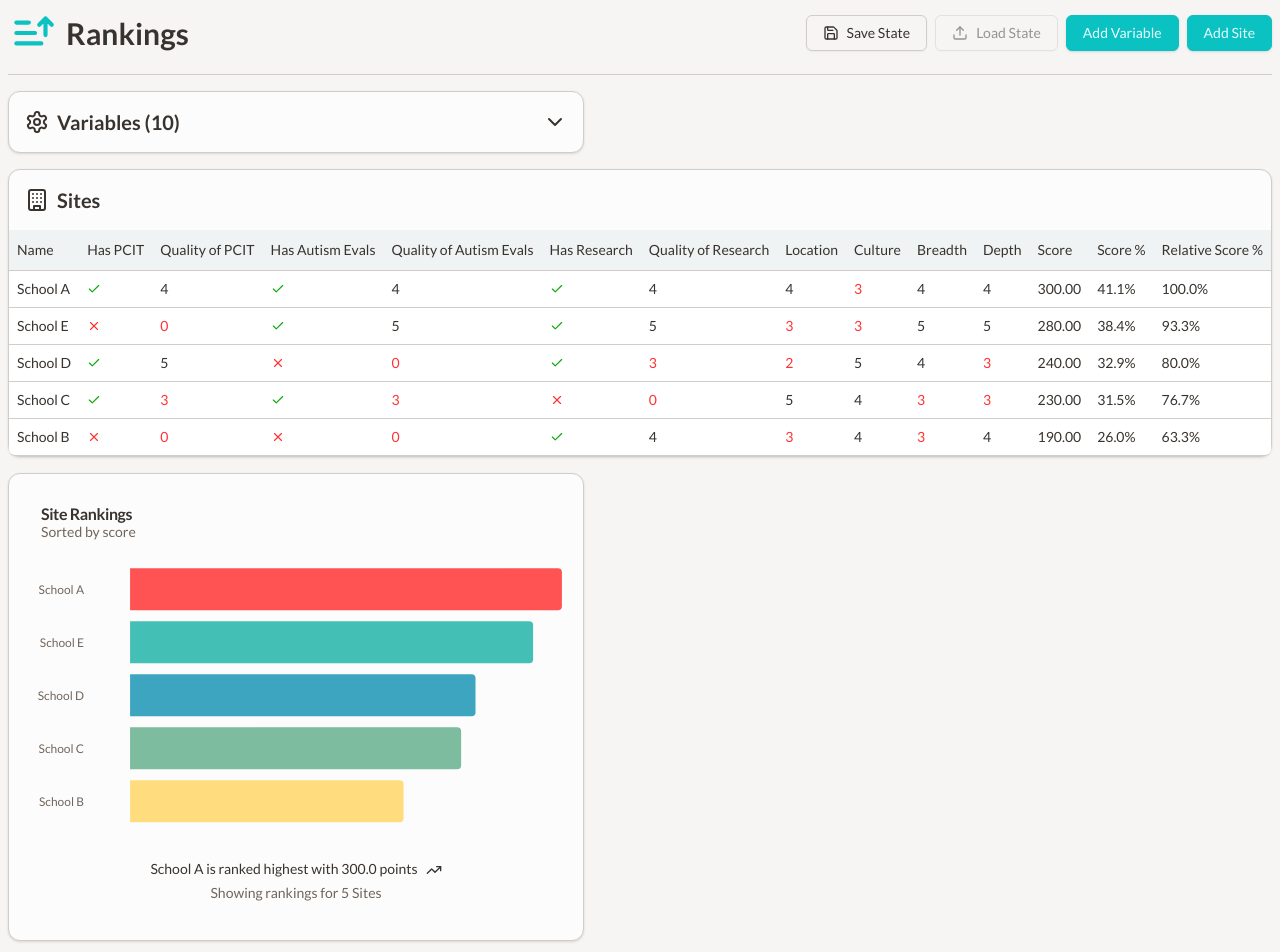
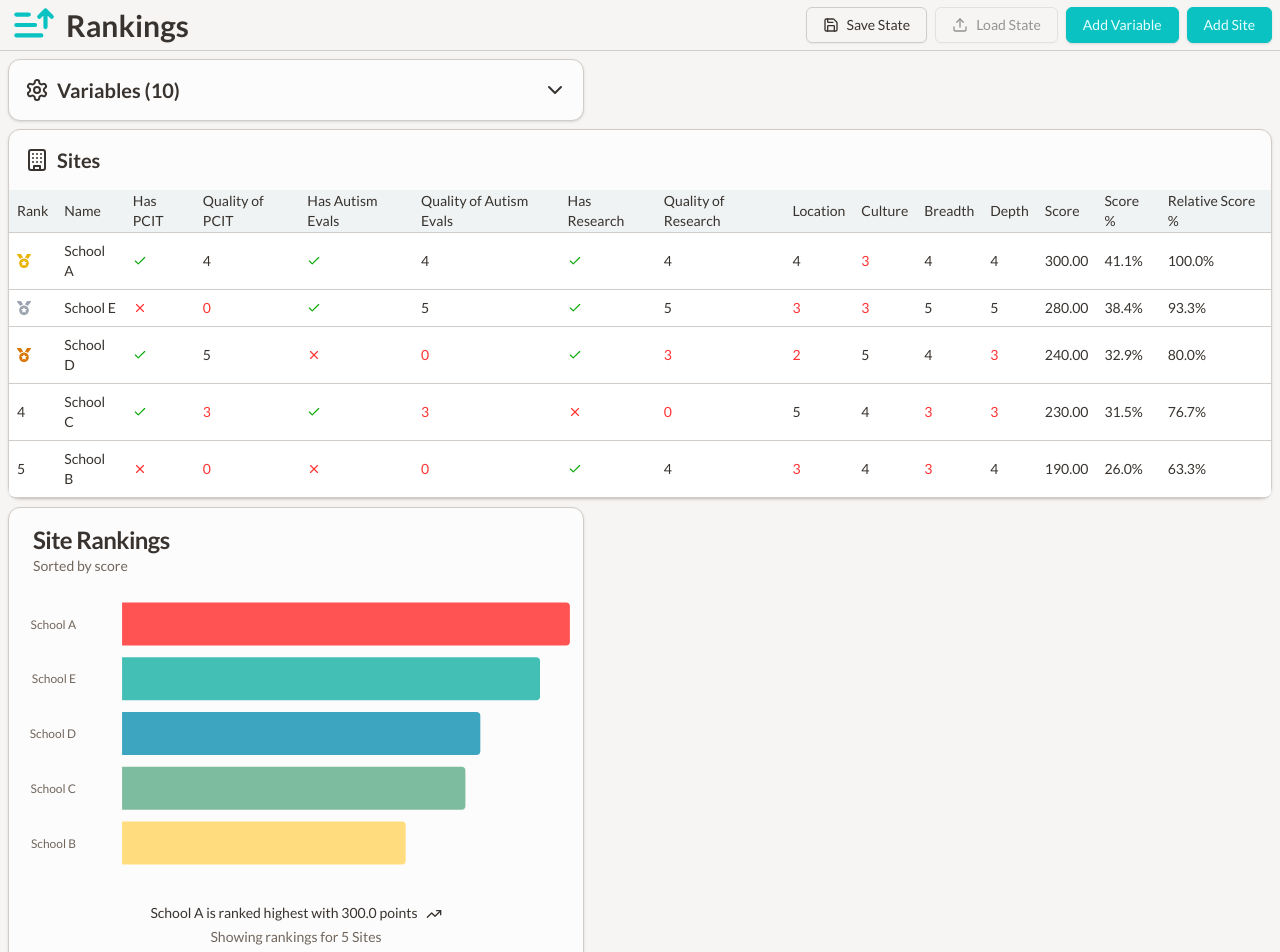
Before and after one commit to DrewJohnsonGT/ranker, a Next.js app: page / in a window 1280 px wide. Shown: the top 952 px of the page. Built offline with nearby package versions, Linux system fonts and the light colour scheme.

Commit message:
Managing local storage state more explicitly

```diff
--- a/src/app/layout.tsx
+++ b/src/app/layout.tsx
@@ -24,7 +24,7 @@ export default function RootLayout({
     <html lang="en" suppressHydrationWarning>
       <body className={font.className}>
         <TooltipProvider>
-          <NextThemesProvider attribute="class" defaultTheme="system">
+          <NextThemesProvider attribute="class" defaultTheme="light">
             {children}
             <Toaster />
           </NextThemesProvider>
--- a/src/app/page.tsx
+++ b/src/app/page.tsx
@@ -4,7 +4,9 @@ import { useMemo, useState } from 'react';
 import { zodResolver } from '@hookform/resolvers/zod';
 import Image from 'next/image';
 import { useForm } from 'react-hook-form';
+import { FaMedal } from 'react-icons/fa';
 import { LuCheck, LuOctagonAlert, LuX } from 'react-icons/lu';
+import { toast } from 'sonner';
 import z from 'zod';
 import { AppStateDialog } from '~/components/AppStateDialog';
 import { RankedBars } from '~/components/RankedBars';
@@ -77,13 +79,20 @@ const rowSchema = z.object({
 });
 
 export default function Home() {
-  const [variables, setVariables, mountedVariables] = useLocalStorage<
-    VariableDefinition[]
-  >(VARIABLES_LOCAL_STORAGE_KEY, DEFAULT_VARIABLES);
-  const [rows, setRows, mountedRows] = useLocalStorage<RowData[]>(
-    ROWS_LOCAL_STORAGE_KEY,
-    DEFAULT_ROWS,
+  const {
+    value: variables,
+    setValue: setVariables,
+    mounted: mountedVariables,
+  } = useLocalStorage<VariableDefinition[]>(
+    VARIABLES_LOCAL_STORAGE_KEY,
+    DEFAULT_VARIABLES,
   );
+
+  const {
+    value: rows,
+    setValue: setRows,
+    mounted: mountedRows,
+  } = useLocalStorage<RowData[]>(ROWS_LOCAL_STORAGE_KEY, DEFAULT_ROWS);
 
   const [openVariableDialog, setOpenVariableDialog] = useState(false);
   const [openRowDialog, setOpenRowDialog] = useState(false);
@@ -110,12 +119,14 @@ export default function Home() {
         ),
       );
       setEditingVariable(null);
+      toast.success('Variable updated successfully');
     } else {
       const variable: VariableDefinition = {
         id: crypto.randomUUID(),
         ...data,
       };
       setVariables([...variables, variable]);
+      toast.success('Variable added successfully');
     }
     variableForm.reset();
     setOpenVariableDialog(false);
@@ -130,6 +141,7 @@ export default function Home() {
         ),
       );
       setEditingRow(null);
+      toast.success(`${NAME_OF_ROW} updated successfully`);
     } else {
       // Add new row
       const row: RowData = {
@@ -138,6 +150,7 @@ export default function Home() {
         values: data.values,
       };
       setRows([...rows, row]);
+      toast.success(`${NAME_OF_ROW} added successfully`);
     }
     rowForm.reset();
     setOpenRowDialog(false);
@@ -148,6 +161,7 @@ export default function Home() {
       setVariables(variables.filter((v) => v.id !== editingVariable.id));
       setEditingVariable(null);
       setOpenVariableDialog(false);
+      toast.success('Variable deleted successfully');
     }
   };
 
@@ -156,6 +170,7 @@ export default function Home() {
       setRows(rows.filter((r) => r.id !== editingRow.id));
       setEditingRow(null);
       setOpenRowDialog(false);
+      toast.success(`${NAME_OF_ROW} deleted successfully`);
     }
   };
 
@@ -232,8 +247,8 @@ export default function Home() {
   }
 
   return (
-    <div className="space-y-4 p-2">
-      <div className="flex items-center gap-2">
+    <div className="">
+      <div className="flex items-center gap-2 px-2">
         <Image src="/logo.svg" alt="Logo" width={50} height={50} />
         <h1 className="mr-auto text-3xl font-bold">Rankings</h1>
         <AppStateDialog />
@@ -435,8 +450,9 @@ export default function Home() {
           </DialogContent>
         </Dialog>
       </div>
-      <Separator className="my-4 w-full flex-1" />
-      <Accordion type="single" collapsible>
+      <Separator className="w-full flex-1" />
+      <div className="flex flex-wrap gap-2 p-2">
+        <Accordion type="single" className="min-w-96 flex-1" collapsible>
           <AccordionItem value="variables">
             <Card className="max-w-xl">
               <CardHeader>
@@ -479,7 +495,9 @@ export default function Home() {
                               >
                                 <TableCell>{v.name}</TableCell>
                                 <TableCell>
-                                {v.type === 'boolean' ? 'True/False' : 'Number'}
+                                  {v.type === 'boolean'
+                                    ? 'True/False'
+                                    : 'Number'}
                                 </TableCell>
                                 <TableCell>{v.weight}</TableCell>
                               </TableRow>
@@ -512,9 +530,12 @@ export default function Home() {
                   <Table>
                     <TableHeader>
                       <TableRow>
+                        <TableHead>Rank</TableHead>
                         <TableHead>Name</TableHead>
                         {variables.map((variable) => (
-                        <TableHead key={variable.id}>{variable.name}</TableHead>
+                          <TableHead key={variable.id}>
+                            {variable.name}
+                          </TableHead>
                         ))}
                         <TableHead>Score</TableHead>
                         <TableHead>Score %</TableHead>
@@ -522,7 +543,7 @@ export default function Home() {
                       </TableRow>
                     </TableHeader>
                     <TableBody>
-                    {sortedRowsWithScore.map((row) => {
+                      {sortedRowsWithScore.map((row, index) => {
                         const score = row.score;
                         return (
                           <TableRow
@@ -530,6 +551,18 @@ export default function Home() {
                             className="cursor-pointer hover:bg-muted hover:text-primary"
                             onClick={() => startEditingRow(row)}
                           >
+                            <TableCell>
+                              {index === 0 && (
+                                <FaMedal className="text-yellow-500" />
+                              )}
+                              {index === 1 && (
+                                <FaMedal className="text-gray-400" />
+                              )}
+                              {index === 2 && (
+                                <FaMedal className="text-amber-600" />
+                              )}
+                              {index > 2 && index + 1}
+                            </TableCell>
                             <TableCell>{row.name}</TableCell>
                             {variables.map((v) => {
                               const val = row.values[v.name];
@@ -544,7 +577,9 @@ export default function Home() {
                                       {val ? <LuCheck /> : <LuX />}
                                     </span>
                                   ) : (
-                                  <span className={getValueColor(Number(val))}>
+                                    <span
+                                      className={getValueColor(Number(val))}
+                                    >
                                       {val}
                                     </span>
                                   )}
@@ -572,5 +607,6 @@ export default function Home() {
           <RankedBars rows={sortedRowsWithScore} maxScore={maxScore} />
         )}
       </div>
+    </div>
   );
 }
--- a/src/components/AppStateDialog.tsx
+++ b/src/components/AppStateDialog.tsx
@@ -32,6 +32,7 @@ import {
 import { useLocalStorage } from '~/hooks/useLocalStorage';
 import { AppState, RowData, VariableDefinition } from '~/types';
 import {
+  LAST_LOADED_STATE_LOCAL_STORAGE_KEY,
   ROWS_LOCAL_STORAGE_KEY,
   SAVED_STATES_LOCAL_STORAGE_KEY,
   VARIABLES_LOCAL_STORAGE_KEY,
@@ -42,17 +43,17 @@ export function AppStateDialog() {
   const [openLoadDialog, setOpenLoadDialog] = useState(false);
   const [stateName, setStateName] = useState('');
   const [selectedState, setSelectedState] = useState('');
-  const [lastLoadedState, setLastLoadedState] = useState('');
 
-  const [variables, setVariables] = useLocalStorage<VariableDefinition[]>(
-    VARIABLES_LOCAL_STORAGE_KEY,
-    [],
-  );
-  const [rows, setRows] = useLocalStorage<RowData[]>(
+  const { value: variables, setValue: setVariables } = useLocalStorage<
+    VariableDefinition[]
+  >(VARIABLES_LOCAL_STORAGE_KEY, []);
+  const { value: rows, setValue: setRows } = useLocalStorage<RowData[]>(
     ROWS_LOCAL_STORAGE_KEY,
     [],
   );
-  const [savedStates, setSavedStates] = useLocalStorage<
+  const { value: lastLoadedState, setValue: setLastLoadedState } =
+    useLocalStorage<string>(LAST_LOADED_STATE_LOCAL_STORAGE_KEY, '');
+  const { value: savedStates, setValue: setSavedStates } = useLocalStorage<
     Record<string, AppState>
   >(SAVED_STATES_LOCAL_STORAGE_KEY, {});
 
@@ -83,17 +84,17 @@ export function AppStateDialog() {
 
     setVariables(stateToLoad?.variables ?? []);
     setRows(stateToLoad?.rows ?? []);
-
     setLastLoadedState(selectedState);
     setSelectedState('');
     setOpenLoadDialog(false);
     toast.info(`Loaded state "${selectedState}"`);
+    window.location.reload();
   };
 
   const savedStatesList = Object.keys(savedStates);
 
   return (
-    <div className="flex gap-2">
+    <div className="flex items-center gap-2">
       {lastLoadedState && (
         <div className="text-sm text-muted-foreground">
           Last loaded: {lastLoadedState}
--- a/src/components/RankedBars.tsx
+++ b/src/components/RankedBars.tsx
@@ -38,13 +38,13 @@ export function RankedBars({ rows, maxScore }: RankedBarsProps) {
   const chartData = rows.map((row, index) => ({
     name: row.name,
     score: Number((row.score || 0).toFixed(2)),
-    fill: `var(--chart-color-${(index % 10) + 1})`, // Cycle through chart colors 1-10
+    fill: `var(--chart-color-${(index % 10) + 1})`,
   }));
 
   return (
-    <Card className="max-w-xl p-4">
+    <Card className="min-w-96 max-w-xl flex-1 px-2">
       <CardHeader>
-        <CardTitle>{NAME_OF_ROW} Rankings</CardTitle>
+        <CardTitle className="text-2xl">{NAME_OF_ROW} Rankings</CardTitle>
         <CardDescription>Sorted by score</CardDescription>
       </CardHeader>
       <CardContent className="p-0">
@@ -57,7 +57,7 @@ export function RankedBars({ rows, maxScore }: RankedBarsProps) {
             <XAxis
               type="number"
               domain={[0, maxScore]}
-              tickFormatter={(value) => ''}
+              tickFormatter={() => ''}
               tickLine={false}
               axisLine={false}
             />
--- /dev/null
+++ b/src/components/ui/Skeleton.tsx
@@ -0,0 +1,15 @@
+import { cn } from '~/utils/cn';
+
+function Skeleton({
+  className,
+  ...props
+}: React.HTMLAttributes<HTMLDivElement>) {
+  return (
+    <div
+      className={cn('animate-pulse rounded-md bg-muted', className)}
+      {...props}
+    />
+  );
+}
+
+export { Skeleton };
--- a/src/hooks/useLocalStorage.ts
+++ b/src/hooks/useLocalStorage.ts
@@ -3,7 +3,12 @@ import { useEffect, useState } from 'react';
 export const useLocalStorage = <T>(
   key: string,
   initialValue: T,
-): [T, (value: T) => void, boolean] => {
+): {
+  value: T;
+  setValue: (value: T) => void;
+  getValue: () => T;
+  mounted: boolean;
+} => {
   const [mounted, setMounted] = useState(false);
   const [storedValue, setStoredValue] = useState<T>(initialValue);
 
@@ -12,6 +17,8 @@ export const useLocalStorage = <T>(
       const item = window.localStorage.getItem(key);
       if (item) {
         setStoredValue(JSON.parse(item));
+      } else {
+        window.localStorage.setItem(key, JSON.stringify(initialValue));
       }
     } catch (error) {
       console.log(error);
@@ -32,5 +39,20 @@ export const useLocalStorage = <T>(
     }
   };
 
-  return [storedValue, setValue, mounted];
+  const getValue = () => {
+    try {
+      const item = window.localStorage.getItem(key);
+      return item ? JSON.parse(item) : initialValue;
+    } catch (error) {
+      console.log(error);
+      return initialValue;
+    }
+  };
+
+  return {
+    value: storedValue,
+    setValue,
+    getValue,
+    mounted,
+  };
 };
--- a/src/utils/constants.ts
+++ b/src/utils/constants.ts
@@ -5,6 +5,8 @@ export const NAME_OF_ROW = 'Site';
 export const VARIABLES_LOCAL_STORAGE_KEY = 'variables';
 export const ROWS_LOCAL_STORAGE_KEY = 'rows';
 export const SAVED_STATES_LOCAL_STORAGE_KEY = 'savedStates';
+export const LAST_LOADED_STATE_LOCAL_STORAGE_KEY = 'lastLoadedState';
+
 export const DEFAULT_VARIABLES: VariableDefinition[] = [
   {
     id: crypto.randomUUID(),
```
Also changed, not shown: src/app/globals.css (+24 -24 lines), src/components/ThemeToggle.tsx (added, +42 -0 lines). Lines whose indentation alone changed are shown as unchanged.
